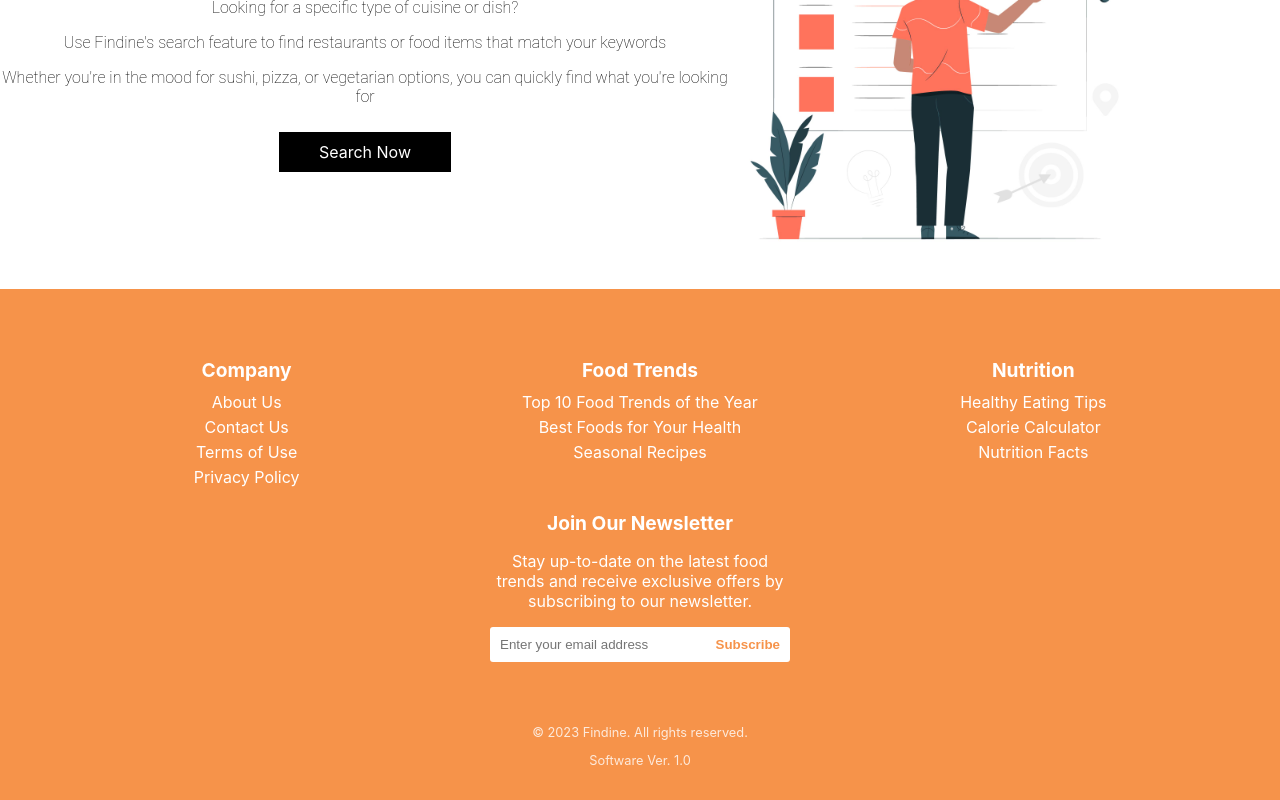
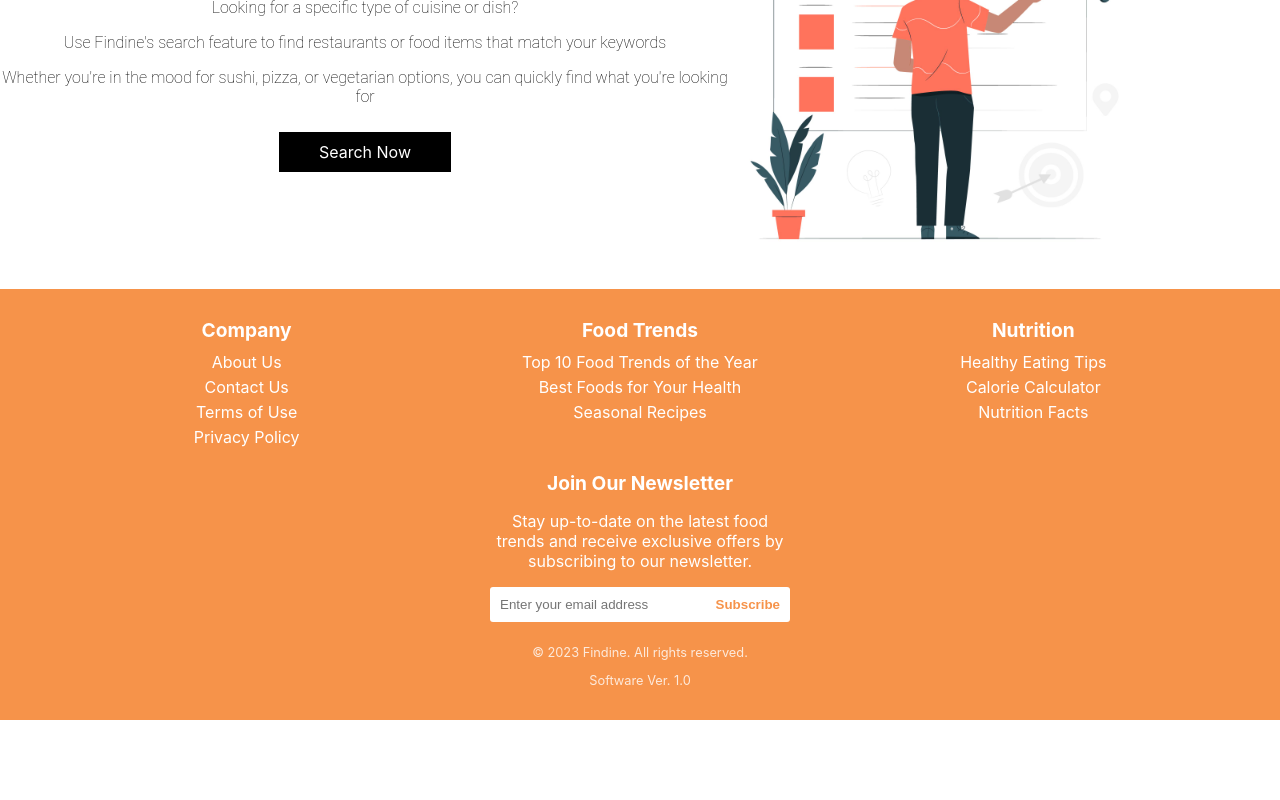
Before and after one commit to FindineApp/Findine-Web, a React (Create React App) app: page / in a window 1280 px wide. Shown: the part 1921-2721 px from the top of the page. After the commit the page ends 2641 px from the top, so only its background shows below. Built offline with nearby package versions, Linux system fonts and the light colour scheme.

Commit message:
update footer padding

```diff
--- a/src/components/footer/Footer.css
+++ b/src/components/footer/Footer.css
@@ -7,7 +7,7 @@ footer {
   display: flex;
   flex-wrap: wrap;
   justify-content: space-around;
-  padding: 50px;
+  padding: 10px 50px;
 }
 
 .footer-section {
```
